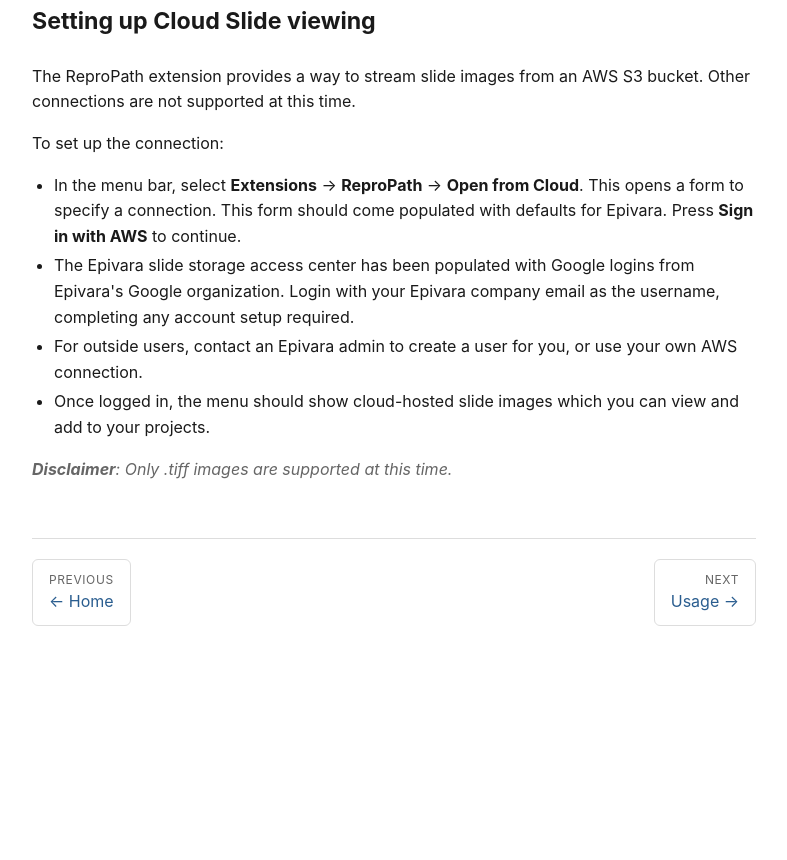
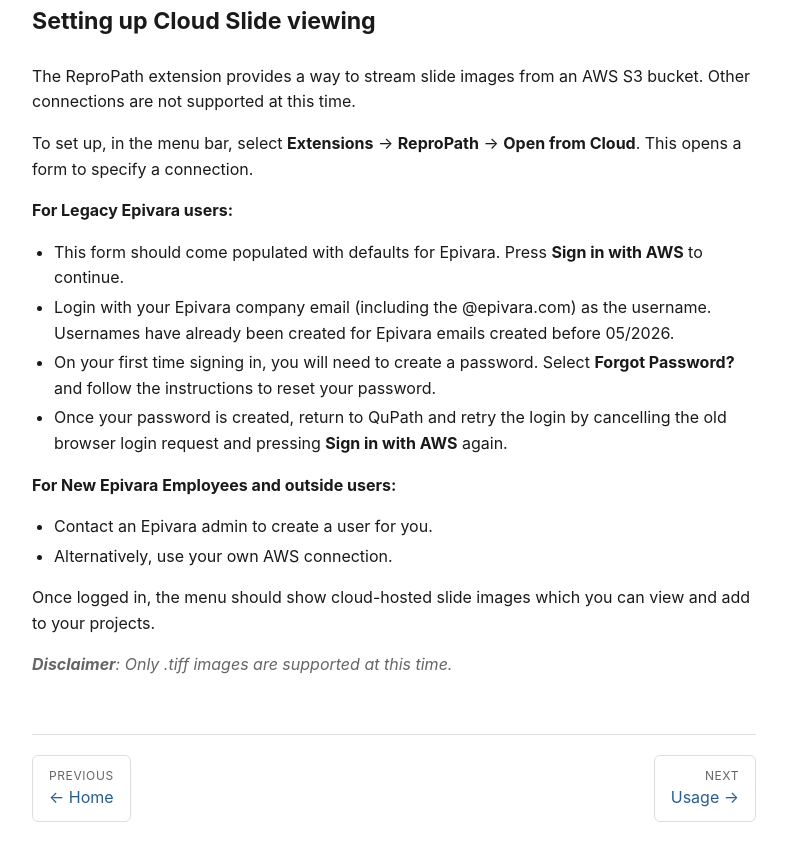
Before and after one commit to Epivara/assets, a plain HTML site: page repropath-usage-guide/setup.html in a window 1280 px wide. Shown: the part 1799-2659 px from the top of the page, without its empty margins (386-1173 px from the left). Before the commit the page ends 2505 px from the top, so only its background shows below. Drawn offline with Linux system fonts and the light colour scheme.

Commit message:
Expand Cloud Slide setup with per-audience login steps

```diff
--- a/repropath-usage-guide/setup.html
+++ b/repropath-usage-guide/setup.html
@@ -91,16 +91,24 @@
     <h3 id="cloud-slide-setup">Setting up Cloud Slide viewing</h3>
     <p>The ReproPath extension provides a way to stream slide images from an AWS S3 bucket. Other connections
        are not supported at this time.</p>
-    <p>To set up the connection:</p>
+    <p>To set up, in the menu bar, select <strong>Extensions</strong> &rarr; <strong>ReproPath</strong> &rarr;
+       <strong>Open from Cloud</strong>. This opens a form to specify a connection.</p>
+    <p><strong>For Legacy Epivara users:</strong></p>
     <ul>
-      <li>In the menu bar, select <strong>Extensions</strong> &rarr; <strong>ReproPath</strong> &rarr;
-          <strong>Open from Cloud</strong>. This opens a form to specify a connection. This form should come
-          populated with defaults for Epivara. Press <strong>Sign in with AWS</strong> to continue.</li>
-      <li>The Epivara slide storage access center has been populated with Google logins from Epivara's Google
-          organization. Login with your Epivara company email as the username, completing any account setup required.</li>
-      <li>For outside users, contact an Epivara admin to create a user for you, or use your own AWS connection.</li>
-      <li>Once logged in, the menu should show cloud-hosted slide images which you can view and add to your projects.</li>
+      <li>This form should come populated with defaults for Epivara. Press <strong>Sign in with AWS</strong> to continue.</li>
+      <li>Login with your Epivara company email (including the @epivara.com) as the username. Usernames have already
+          been created for Epivara emails created before 05/2026.</li>
+      <li>On your first time signing in, you will need to create a password. Select <strong>Forgot Password?</strong>
+          and follow the instructions to reset your password.</li>
+      <li>Once your password is created, return to QuPath and retry the login by cancelling the old browser login
+          request and pressing <strong>Sign in with AWS</strong> again.</li>
     </ul>
+    <p><strong>For New Epivara Employees and outside users:</strong></p>
+    <ul>
+      <li>Contact an Epivara admin to create a user for you.</li>
+      <li>Alternatively, use your own AWS connection.</li>
+    </ul>
+    <p>Once logged in, the menu should show cloud-hosted slide images which you can view and add to your projects.</p>
     <p class="disclaimer"><strong>Disclaimer</strong>: Only <em>.tiff</em> images are supported at this time.</p>
 
     <div class="pager">
```
